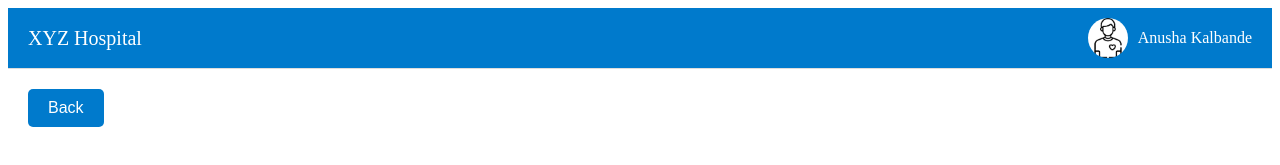
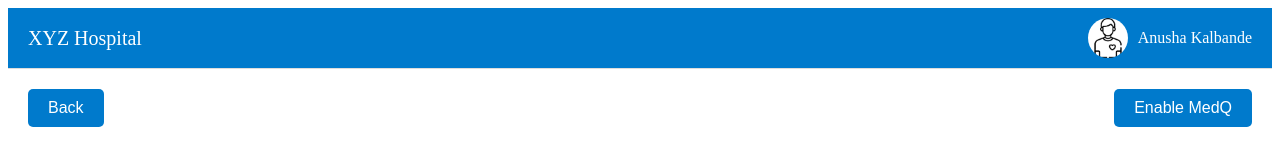
Before and after one commit to anushakal/MedQ, a React (Create React App) app in the folder medq/: page /messages in a window 1280 px wide. Shown: the top 165 px of the page. Built offline with nearby package versions, Linux system fonts and the light colour scheme; no server answers.

Commit message:
Working 1

```diff
--- a/medq/src/Messages.css
+++ b/medq/src/Messages.css
@@ -14,6 +14,7 @@
     margin: 10px;
     margin-bottom: 20px;
     padding: 10px;
+    display:flex;
   }
 
   .back-button {
@@ -34,6 +35,27 @@
   .back-button:focus {
     outline: 2px solid #ffdd00;
   }
+
+  /* Enable MedQ Button (Same as Back Button) */
+.enable-medq-button {
+    background-color: #007acc;
+    color: white;
+    border: none;
+    padding: 10px 20px;
+    border-radius: 5px;
+    font-size: 16px;
+    cursor: pointer;
+    transition: background-color 0.3s ease;
+    margin-left: auto; /* Push it to the rightmost side */
+}
+
+.enable-medq-button:hover {
+    background-color: #005f99;
+}
+
+.enable-medq-button:focus {
+    outline: 2px solid #ffdd00;
+}
 
   /* Messages Section */
   .messages-section {
--- a/medq/src/Messages.js
+++ b/medq/src/Messages.js
@@ -15,6 +15,7 @@ const Messages = () => {
   const [selectedChat, setSelectedChat] = useState(null);
   const [messages, setMessages] = useState([]); // Chat messages
   const [userInput, setUserInput] = useState(""); // Input for user's message
+  const [isMedQEnabled, setIsMedQEnabled] = useState(false); // MedQ toggle state
 
   const handleHighContrastToggle = () => {
     setIsHighContrast(!isHighContrast);
@@ -91,6 +92,16 @@ const Messages = () => {
     }
   };
 
+  const handleFeedback = (index, value) => {
+    setMessages((prev) =>
+      prev.map((msg, i) =>
+        i === index
+          ? { ...msg, feedback: value }
+          : msg
+      )
+    );
+  };
+
   return (
     <div className="messages-dashboard">
       {/* Dashboard Header */}
@@ -117,7 +128,7 @@ const Messages = () => {
         </div>
       </div>
 
-      {/* Back Button */}
+      {/* Back Button and MedQ Button */}
       <div className="back-button-container">
         <button
           onClick={() => navigate(-1)}
@@ -125,6 +136,13 @@ const Messages = () => {
           aria-label="Go back to the previous page"
         >
           Back
+        </button>
+        <button
+          onClick={() => setIsMedQEnabled(!isMedQEnabled)}
+          className="enable-medq-button"
+          aria-label="Toggle MedQ"
+        >
+          {isMedQEnabled ? "Disable MedQ" : "Enable MedQ"}
         </button>
       </div>
 
@@ -159,7 +177,9 @@ const Messages = () => {
                     <div
                       key={index}
                       className={`chat-message-container ${
-                      msg.sender === "user" ? "user-message-container" : "ai-message-container"
+                        msg.sender === "user"
+                          ? "user-message-container"
+                          : "ai-message-container"
                       }`}
                     >
                       <p
@@ -169,12 +189,14 @@ const Messages = () => {
                       >
                         {msg.text}
                       </p>
+                      {isMedQEnabled && (
                         <button
                           className="summarize-button"
                           onClick={() => summarizeMessage(msg.text, index)}
                         >
                           Summarize
                         </button>
+                      )}
 
                       {msg.summary && (
                         <p className="summary-text">Summary: {msg.summary}</p>
```
Lines whose indentation alone changed are shown as unchanged.
